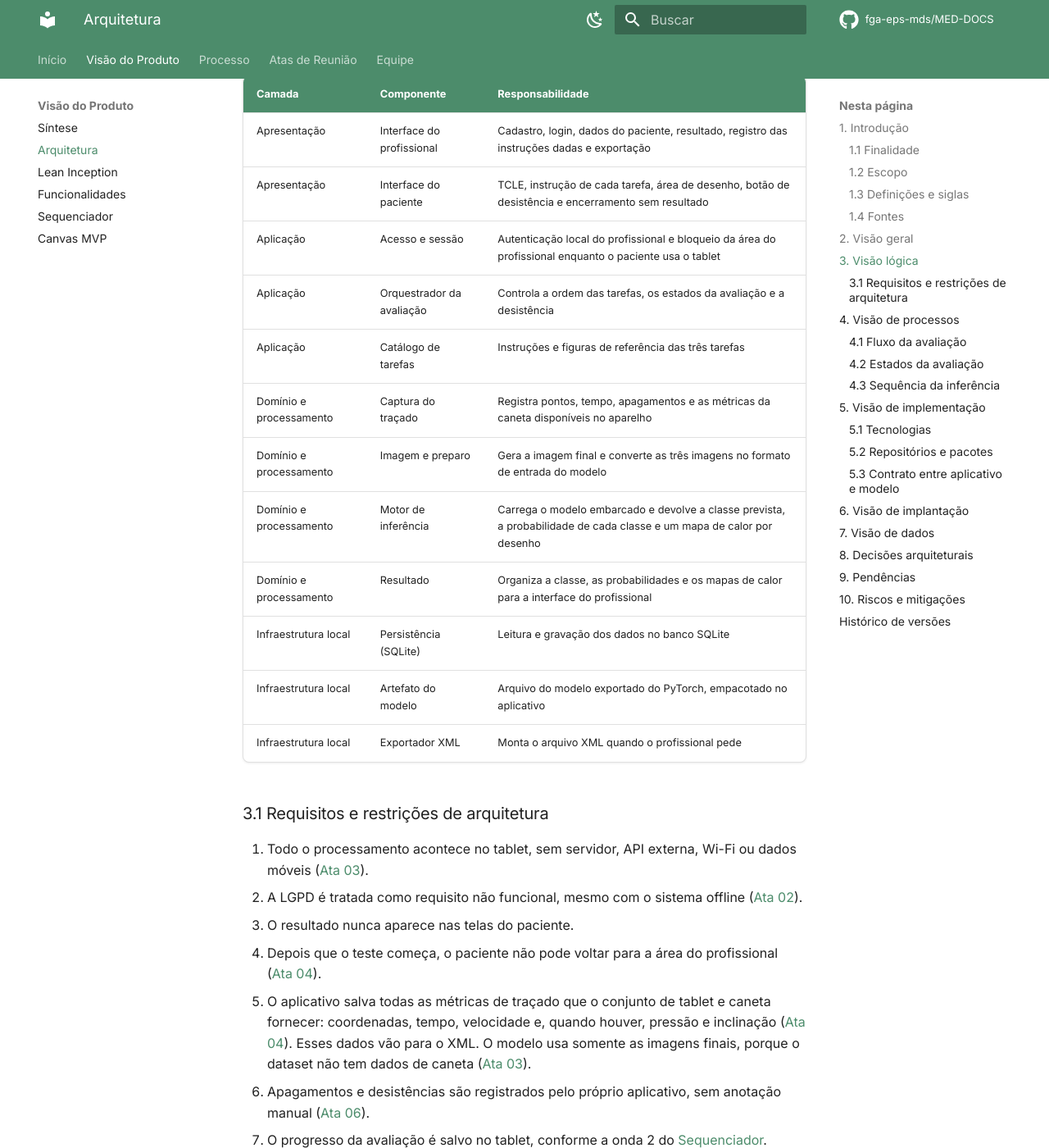
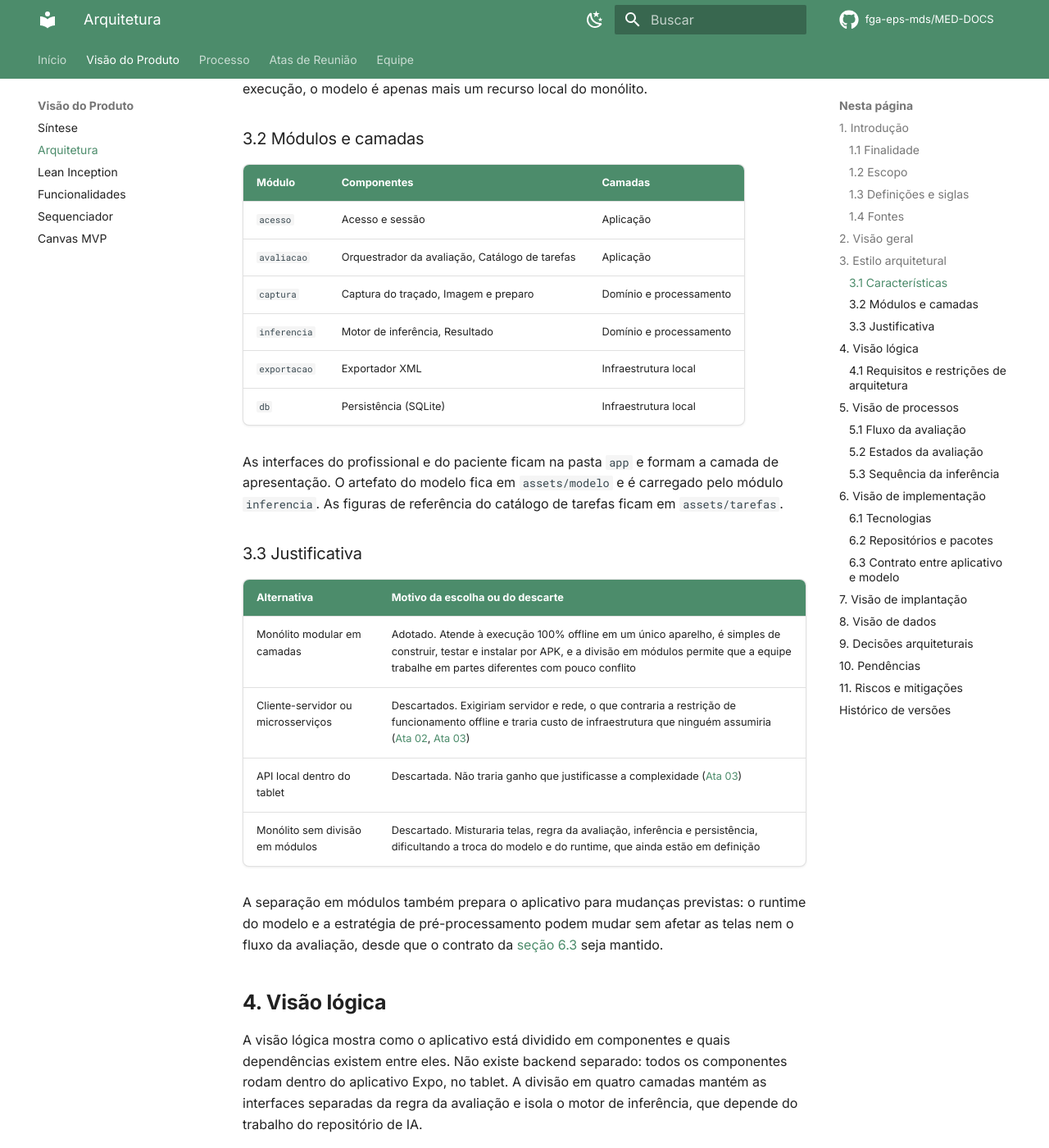
Before and after one commit to apollen27983/UNIEURO_MED-DOCS, an MkDocs documentation site: the page built from docs/produto/arquitetura.md, in a window 1280 px wide and 1400 px high, scrolled down 3617 px. Shown: the whole window at 82% size. Built offline with MkDocs 1.6.1 and Material for MkDocs 9.7.7, drawn with Linux system fonts in a browser that asks for light colours; comment, search, counter and statistics services are not loaded; some of the changed text lies outside the part shown.

Commit message:
docs: especifica estilo arquitetural

```diff
--- a/docs/produto/arquitetura.md
+++ b/docs/produto/arquitetura.md
@@ -13,11 +13,12 @@ O produto ainda não tem nome definido. O cliente ficou de levar o tema ao profe
 O documento segue o modelo 4+1 adaptado, da mesma forma que foi feito no semestre anterior da disciplina, e cobre:
 
 1. visão geral e contexto de uso;
-2. visão lógica, com os componentes do aplicativo;
-3. visão de processos, com o fluxo da avaliação, os estados da avaliação e a sequência da inferência;
-4. visão de implementação, com os repositórios e os pacotes;
-5. visão de implantação, com os dispositivos e artefatos;
-6. visão de dados, que substitui a visão de casos de uso.
+2. estilo arquitetural adotado;
+3. visão lógica, com os componentes do aplicativo;
+4. visão de processos, com o fluxo da avaliação, os estados da avaliação e a sequência da inferência;
+5. visão de implementação, com os repositórios e os pacotes;
+6. visão de implantação, com os dispositivos e artefatos;
+7. visão de dados, que substitui a visão de casos de uso.
 
 ### 1.3 Definições e siglas
 
@@ -27,10 +28,13 @@ O documento segue o modelo 4+1 adaptado, da mesma forma que foi feito no semestr
 | Avaliação | Uma aplicação completa do teste para um paciente |
 | CCL | Comprometimento cognitivo leve |
 | Expo | Plataforma para desenvolver aplicativos React Native, usada no aplicativo |
+| Backend | Servidor separado do aplicativo, acessado pela rede, que concentra regras de negócio, dados ou processamento. O aplicativo não tem backend |
 | Inferência | Execução do modelo treinado sobre os três desenhos para obter a classificação |
+| LGPD | Lei Geral de Proteção de Dados Pessoais (Lei nº 13.709/2018) |
 | Mapa de calor | Imagem sobre o desenho que destaca os traços que mais pesaram na classificação |
-| LGPD | Lei Geral de Proteção de Dados Pessoais (Lei nº 13.709/2018) |
+| Monólito | Sistema construído e implantado como uma única aplicação |
 | REDCap | Plataforma de gestão de dados de pesquisa usada pelo cliente |
+| Runtime do modelo | Biblioteca que carrega o arquivo do modelo exportado e executa a inferência no tablet |
 | SQLite | Banco de dados relacional em arquivo, usado no tablet |
 | TCLE | Termo de Consentimento Livre e Esclarecido |
 | XML | Formato de arquivo usado para exportar os dados da avaliação |
@@ -59,9 +63,45 @@ O aplicativo roda em um dos dois tablets Android que a UniEuro está adquirindo
 
 Não há super usuário. O profissional recebe o tablet já configurado e cria a própria conta ([Ata 03](../atas-reunioes/Ata-03-EPS-2026-08-31-PO.md)).
 
-## 3. Visão lógica
+## 3. Estilo arquitetural
 
-A visão lógica mostra como o aplicativo está dividido em componentes e quais dependências existem entre eles. Não existe backend: todos os componentes rodam dentro do aplicativo Expo, no tablet. A divisão em quatro camadas mantém as interfaces separadas da regra da avaliação e isola o motor de inferência, que depende do trabalho do repositório de IA.
+O aplicativo segue o estilo **monólito modular em camadas**. Esta seção explica esse modelo arquitetural. As visões das seções seguintes mostram como ele se aplica ao aplicativo.
+
+### 3.1 Características
+
+- **Monólito:** todo o sistema é uma única aplicação Expo, compilada em um único APK e executada em um único processo no tablet. Não há serviços separados, backend nem comunicação por rede entre partes do sistema.
+- **Modular:** o código é dividido em módulos por responsabilidade do negócio (`acesso`, `avaliacao`, `captura`, `inferencia` e `exportacao`), mais o módulo `db`, de persistência. Cada módulo expõe uma interface pública e esconde sua implementação dos demais.
+- **Em camadas:** os componentes são organizados em quatro camadas (apresentação, aplicação, domínio e processamento e infraestrutura local), e cada camada só depende das camadas abaixo dela. As telas, por exemplo, usam os módulos de `src` e não acessam o banco diretamente.
+
+O repositório de IA não é um serviço do sistema. Ele é um projeto de treino que roda fora do tablet e gera um artefato, o arquivo do modelo, que é empacotado no aplicativo. Em execução, o modelo é apenas mais um recurso local do monólito.
+
+### 3.2 Módulos e camadas
+
+| Módulo | Componentes | Camadas |
+|---|---|---|
+| `acesso` | Acesso e sessão | Aplicação |
+| `avaliacao` | Orquestrador da avaliação, Catálogo de tarefas | Aplicação |
+| `captura` | Captura do traçado, Imagem e preparo | Domínio e processamento |
+| `inferencia` | Motor de inferência, Resultado | Domínio e processamento |
+| `exportacao` | Exportador XML | Infraestrutura local |
+| `db` | Persistência (SQLite) | Infraestrutura local |
+
+As interfaces do profissional e do paciente ficam na pasta `app` e formam a camada de apresentação. O artefato do modelo fica em `assets/modelo` e é carregado pelo módulo `inferencia`. As figuras de referência do catálogo de tarefas ficam em `assets/tarefas`.
+
+### 3.3 Justificativa
+
+| Alternativa | Motivo da escolha ou do descarte |
+|---|---|
+| Monólito modular em camadas | Adotado. Atende à execução 100% offline em um único aparelho, é simples de construir, testar e instalar por APK, e a divisão em módulos permite que a equipe trabalhe em partes diferentes com pouco conflito |
+| Cliente-servidor ou microsserviços | Descartados. Exigiriam servidor e rede, o que contraria a restrição de funcionamento offline e traria custo de infraestrutura que ninguém assumiria ([Ata 02](../atas-reunioes/Ata-02-EPS-2026-08-24-PO.md), [Ata 03](../atas-reunioes/Ata-03-EPS-2026-08-31-PO.md)) |
+| API local dentro do tablet | Descartada. Não traria ganho que justificasse a complexidade ([Ata 03](../atas-reunioes/Ata-03-EPS-2026-08-31-PO.md)) |
+| Monólito sem divisão em módulos | Descartado. Misturaria telas, regra da avaliação, inferência e persistência, dificultando a troca do modelo e do runtime, que ainda estão em definição |
+
+A separação em módulos também prepara o aplicativo para mudanças previstas: o runtime do modelo e a estratégia de pré-processamento podem mudar sem afetar as telas nem o fluxo da avaliação, desde que o contrato da [seção 6.3](#63-contrato-entre-aplicativo-e-modelo) seja mantido.
+
+## 4. Visão lógica
+
+A visão lógica mostra como o aplicativo está dividido em componentes e quais dependências existem entre eles. Não existe backend separado: todos os componentes rodam dentro do aplicativo Expo, no tablet. A divisão em quatro camadas mantém as interfaces separadas da regra da avaliação e isola o motor de inferência, que depende do trabalho do repositório de IA.
 
 **Figura 2:** Diagrama de componentes do aplicativo
 
@@ -84,19 +124,19 @@ A visão lógica mostra como o aplicativo está dividido em componentes e quais
 | Infraestrutura local | Artefato do modelo | Arquivo do modelo exportado do PyTorch, empacotado no aplicativo |
 | Infraestrutura local | Exportador XML | Monta o arquivo XML quando o profissional pede |
 
-### 3.1 Requisitos e restrições de arquitetura
+### 4.1 Requisitos e restrições de arquitetura
 
 1. Todo o processamento acontece no tablet, sem servidor, API externa, Wi-Fi ou dados móveis ([Ata 03](../atas-reunioes/Ata-03-EPS-2026-08-31-PO.md)).
 2. A LGPD é tratada como requisito não funcional, mesmo com o sistema offline ([Ata 02](../atas-reunioes/Ata-02-EPS-2026-08-24-PO.md)).
 3. O resultado nunca aparece nas telas do paciente.
 4. Depois que o teste começa, o paciente não pode voltar para a área do profissional ([Ata 04](../atas-reunioes/Ata-04-EPS-2026-09-11-PO.md)).
-5. O aplicativo salva todas as métricas de traçado que o conjunto de tablet e caneta fornecer: coordenadas, tempo, velocidade e, quando houver, pressão e inclinação ([Ata 04](../atas-reunioes/Ata-04-EPS-2026-09-11-PO.md)). Esses dados vão para o XML. O modelo usa somente as imagens finais, porque o dataset não tem dados de caneta ([Ata 03](../atas-reunioes/Ata-03-EPS-2026-08-31-PO.md)).
+5. O aplicativo salva todas as métricas de traçado que o conjunto de tablet e caneta fornecer: coordenadas, tempo, velocidade (calculada a partir das coordenadas e do tempo) e, quando houver, pressão e inclinação ([Ata 04](../atas-reunioes/Ata-04-EPS-2026-09-11-PO.md)). Esses dados vão para o XML. O modelo usa somente as imagens finais, porque o dataset não tem dados de caneta ([Ata 03](../atas-reunioes/Ata-03-EPS-2026-08-31-PO.md)).
 6. Apagamentos e desistências são registrados pelo próprio aplicativo, sem anotação manual ([Ata 06](../atas-reunioes/Ata-06-EPS-2026-09-15-PO.md)).
 7. O progresso da avaliação é salvo no tablet, conforme a onda 2 do [Sequenciador](sequenciador.md).
 
-## 4. Visão de processos
+## 5. Visão de processos
 
-### 4.1 Fluxo da avaliação
+### 5.1 Fluxo da avaliação
 
 O diagrama de atividades segue o fluxo descrito pelo *Product Owner* na [Ata 04](../atas-reunioes/Ata-04-EPS-2026-09-11-PO.md) e inclui o botão de desistência e o registro das instruções definidos na [Ata 06](../atas-reunioes/Ata-06-EPS-2026-09-15-PO.md).
 
@@ -116,9 +156,9 @@ O diagrama de atividades segue o fluxo descrito pelo *Product Owner* na [Ata 04]
 8. Se os três desenhos foram confirmados, o aplicativo executa a inferência e salva a classe prevista, as probabilidades, os mapas de calor e a versão do modelo.
 9. O profissional volta à sua área, registra se deu instruções durante o teste e quais foram, consulta os desenhos com os mapas de calor e o resultado e, se quiser, gera o XML.
 
-### 4.2 Estados da avaliação
+### 5.2 Estados da avaliação
 
-A avaliação passa por estados bem definidos. Guardar o estado no banco permite retomar uma avaliação interrompida pelo fechamento do aplicativo e contar desistências por tarefa, que é uma das métricas do [Canvas MVP](canvas-mvp.md).
+A avaliação passa por estados bem definidos. Guardar o estado no banco permite retomar uma avaliação quando o aplicativo é fechado no meio do teste e contar desistências por tarefa, que é uma das métricas do [Canvas MVP](canvas-mvp.md).
 
 **Figura 4:** Diagrama de estados da avaliação
 
@@ -136,7 +176,7 @@ A avaliação passa por estados bem definidos. Guardar o estado no banco permite
 | Cancelada | O TCLE foi recusado |
 | Interrompida | O paciente desistiu. A tarefa em que ele parou fica registrada |
 
-### 4.3 Sequência da inferência
+### 5.3 Sequência da inferência
 
 O diagrama de sequência detalha o trecho entre a confirmação do último desenho e o registro do resultado. A tela de encerramento aparece antes da inferência terminar, para que o paciente não espere pelo processamento.
 
@@ -146,9 +186,9 @@ O diagrama de sequência detalha o trecho entre a confirmação do último desen
 
 **Fonte:** [Gabriel Lopes de Amorim](https://github.com/BrzGab), 2026.
 
-## 5. Visão de implementação
+## 6. Visão de implementação
 
-### 5.1 Tecnologias
+### 6.1 Tecnologias
 
 A tecnologia definida a princípio pela equipe é:
 
@@ -156,11 +196,12 @@ A tecnologia definida a princípio pela equipe é:
 |---|---|---|
 | Aplicativo (telas e lógica) | Expo (React Native) | Tablet |
 | Banco de dados | SQLite, acessado pelo `expo-sqlite` | Tablet |
-| Modelo de IA | PyTorch, com Python | Máquina de desenvolvimento (treino) e tablet (modelo exportado) |
+| Modelo de IA (treino e exportação) | PyTorch, com Python | Máquina de desenvolvimento |
+| Modelo de IA (execução) | Runtime do modelo, a definir (ver [Pendências](#10-pendencias)) | Tablet |
 
-Não existe backend. O Python é usado apenas no repositório de IA, para tratar o dataset, treinar, avaliar e exportar o modelo. No tablet, o modelo exportado é executado pelo próprio aplicativo, sem servidor local nem chamada de rede. Isso segue o que foi discutido na [Ata 03](../atas-reunioes/Ata-03-EPS-2026-08-31-PO.md): uma API rodando dentro do tablet não traria ganho que justificasse a complexidade.
+Não existe backend separado. O Python é usado apenas no repositório de IA, para tratar o dataset, treinar, avaliar e exportar o modelo. No tablet, o modelo exportado é executado pelo próprio aplicativo, sem servidor local nem chamada de rede. Isso segue o que foi discutido na [Ata 03](../atas-reunioes/Ata-03-EPS-2026-08-31-PO.md): uma API rodando dentro do tablet não traria ganho que justificasse a complexidade.
 
-### 5.2 Repositórios e pacotes
+### 6.2 Repositórios e pacotes
 
 | Repositório | Responsabilidade |
 |---|---|
@@ -201,7 +242,7 @@ MED-IA
 
 As telas em `app` correspondem às interfaces do profissional e do paciente. Elas só dependem dos módulos de `src` e não acessam o banco diretamente. O pacote `assets/modelo` recebe o arquivo gerado por `exportacao` no MED-IA. Essa é a única ligação entre os dois repositórios.
 
-### 5.3 Contrato entre aplicativo e modelo
+### 6.3 Contrato entre aplicativo e modelo
 
 O modelo recebe as três imagens (relógio, cubo e a figura geométrica) e devolve:
 
@@ -265,10 +306,11 @@ Relações principais:
 - cada inferência tem três mapas de calor, e cada mapa se refere a um desenho;
 - uma avaliação pode ser exportada mais de uma vez.
 
-## 8. Decisões arquiteturais
+## 9. Decisões arquiteturais
 
 | Decisão | Justificativa | Origem |
 |---|---|---|
+| Estilo monólito modular em camadas | Um único aplicativo offline, com módulos separados por responsabilidade e cada camada dependendo só das camadas abaixo dela | Definição da equipe, [seção 3](#3-estilo-arquitetural) |
 | Execução 100% local no tablet, sem backend | Custo de infraestrutura que ninguém assumiria e proteção dos dados do paciente | [Ata 02](../atas-reunioes/Ata-02-EPS-2026-08-24-PO.md), [Ata 03](../atas-reunioes/Ata-03-EPS-2026-08-31-PO.md) |
 | Aplicativo em Expo (React Native), distribuído como APK | Tablets da UniEuro e escopo sem Web, iOS ou loja | Definição da equipe, [Lean Inception](lean-inception.md) |
 | Banco SQLite no tablet | Banco relacional em arquivo, sem servidor, proposto na Ata 02 | [Ata 02](../atas-reunioes/Ata-02-EPS-2026-08-24-PO.md) |
@@ -293,14 +335,14 @@ Relações principais:
 | Recuperação de senha | Prevista nas histórias de usuário ([Ata 05](../atas-reunioes/Ata-05-EPS-2026-09-14-PO.md)), mas precisa funcionar sem e-mail ou rede |
 | Registro de apagamentos | O cliente ainda vai confirmar se o apagamento deve ser registrado ([Ata 06](../atas-reunioes/Ata-06-EPS-2026-09-15-PO.md)) |
 
-## 10. Riscos e mitigações
+## 11. Riscos e mitigações
 
 | Risco | Mitigação |
 |---|---|
 | O modelo escolhido não roda no tablet com desempenho aceitável | Testar a exportação e a execução no aparelho logo nas primeiras sprints do MED-IA |
 | O runtime do modelo exigir módulo nativo, que não funciona no Expo Go | Usar *development build* do Expo desde o início do projeto |
 | Os mapas de calor dependerem de cálculo de gradiente, que o runtime do celular pode não suportar | Exportar o modelo já devolvendo os mapas como saída, e testar isso cedo |
-| O aplicativo e o modelo usarem pré-processamentos diferentes | Manter o contrato da seção 5.3 versionado junto com o modelo |
+| O aplicativo e o modelo usarem pré-processamentos diferentes | Manter o contrato da [seção 6.3](#63-contrato-entre-aplicativo-e-modelo) versionado junto com o modelo |
 | Perda de dados se o tablet quebrar ou for perdido | Orientar a exportação periódica do XML e proteger o banco do aplicativo |
 | O paciente acessar dados de outros pacientes | Bloquear a área do profissional durante o teste e exigir autenticação para voltar |
 | A caneta não fornecer pressão ou inclinação | Tratar esses campos como opcionais no banco e no XML |
```
Also changed, not shown: other parts of docs/produto/arquitetura.md (+3 -3 lines).
